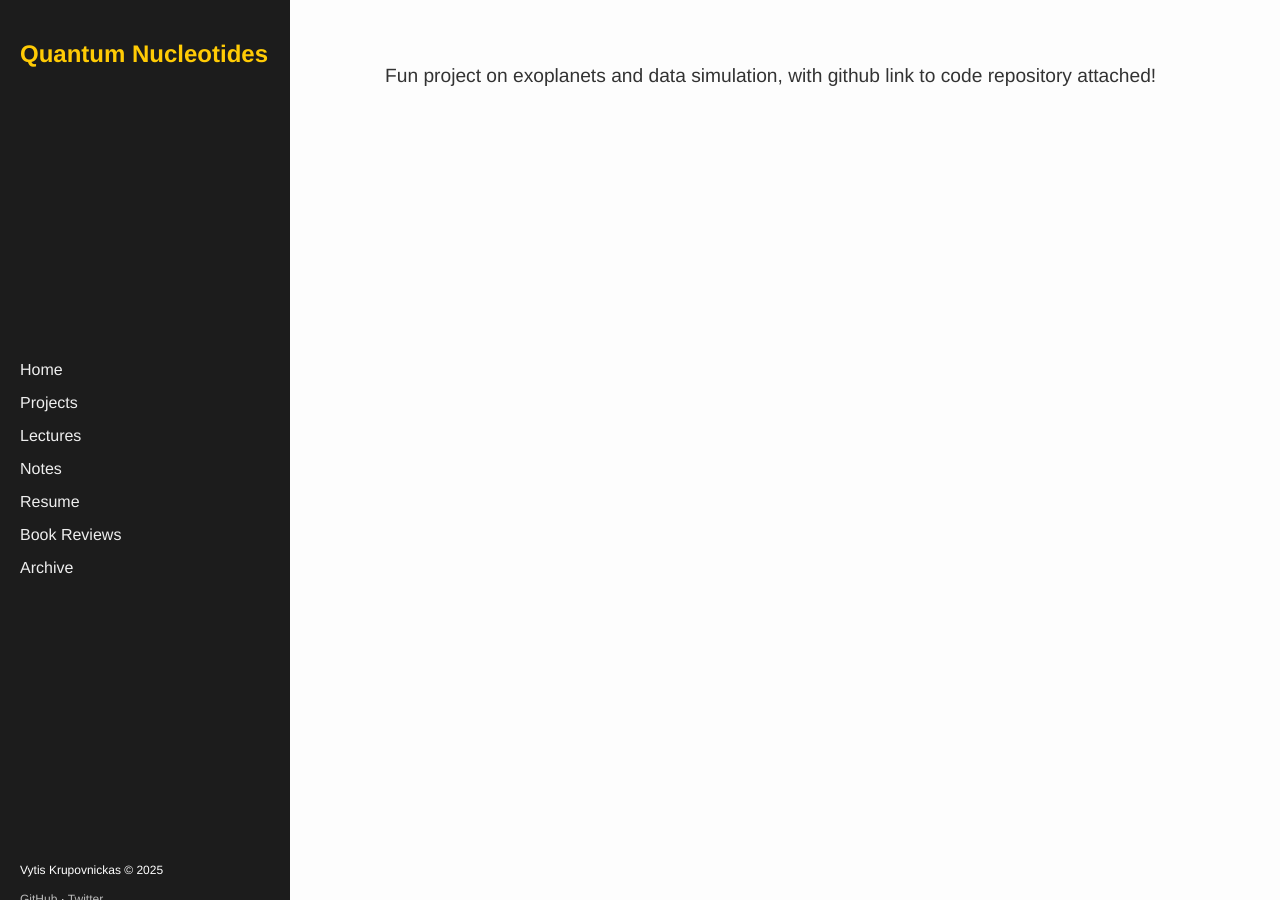
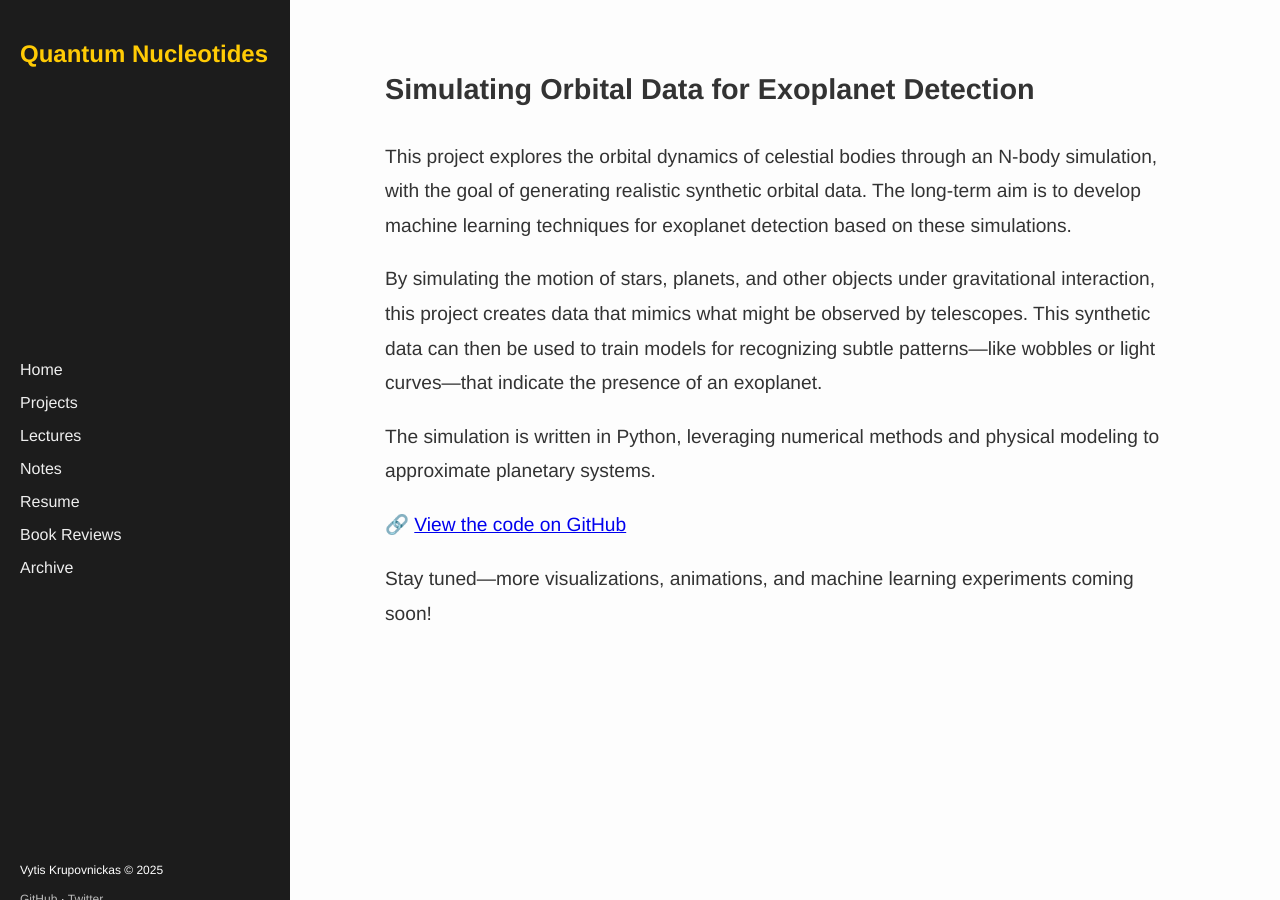
Before and after one commit to Vytis-K/quantumnucleotides, a Jekyll site: the page built from projects/exoplanet-simulation-with-orbits.md, in a window 1280 px wide and 900 px high. Built offline with Jekyll 4.4.1, drawn with Linux system fonts in a browser that asks for light colours.

```diff
--- a/_posts/2025-04-14-Meritocracy.markdown
+++ /dev/null
@@ -1,6 +0,0 @@
----
-layout: post
-title:  "Meritocracy"
-date:   2025-04-14 13:57:56 -0500
-categories: ai
----
--- a/projects/exoplanet-simulation-with-orbits.md
+++ b/projects/exoplanet-simulation-with-orbits.md
@@ -4,4 +4,14 @@ title: Simulating Orbital Data for Exoplanet Detection
 permalink: /projects/exoplanet-simulation-with-orbits/
 ---
 
-Fun project on exoplanets and data simulation, with github link to code repository attached!
+## Simulating Orbital Data for Exoplanet Detection
+
+This project explores the orbital dynamics of celestial bodies through an N-body simulation, with the goal of generating realistic synthetic orbital data. The long-term aim is to develop machine learning techniques for exoplanet detection based on these simulations.
+
+By simulating the motion of stars, planets, and other objects under gravitational interaction, this project creates data that mimics what might be observed by telescopes. This synthetic data can then be used to train models for recognizing subtle patterns—like wobbles or light curves—that indicate the presence of an exoplanet.
+
+The simulation is written in Python, leveraging numerical methods and physical modeling to approximate planetary systems.
+
+🔗 [View the code on GitHub](https://github.com/yourusername/nbody_simulation)
+
+Stay tuned—more visualizations, animations, and machine learning experiments coming soon!
```
Also changed, not shown: _posts/2025-04-14-Generative-AI-Model-Build.markdown (added, +8 -0 lines).
